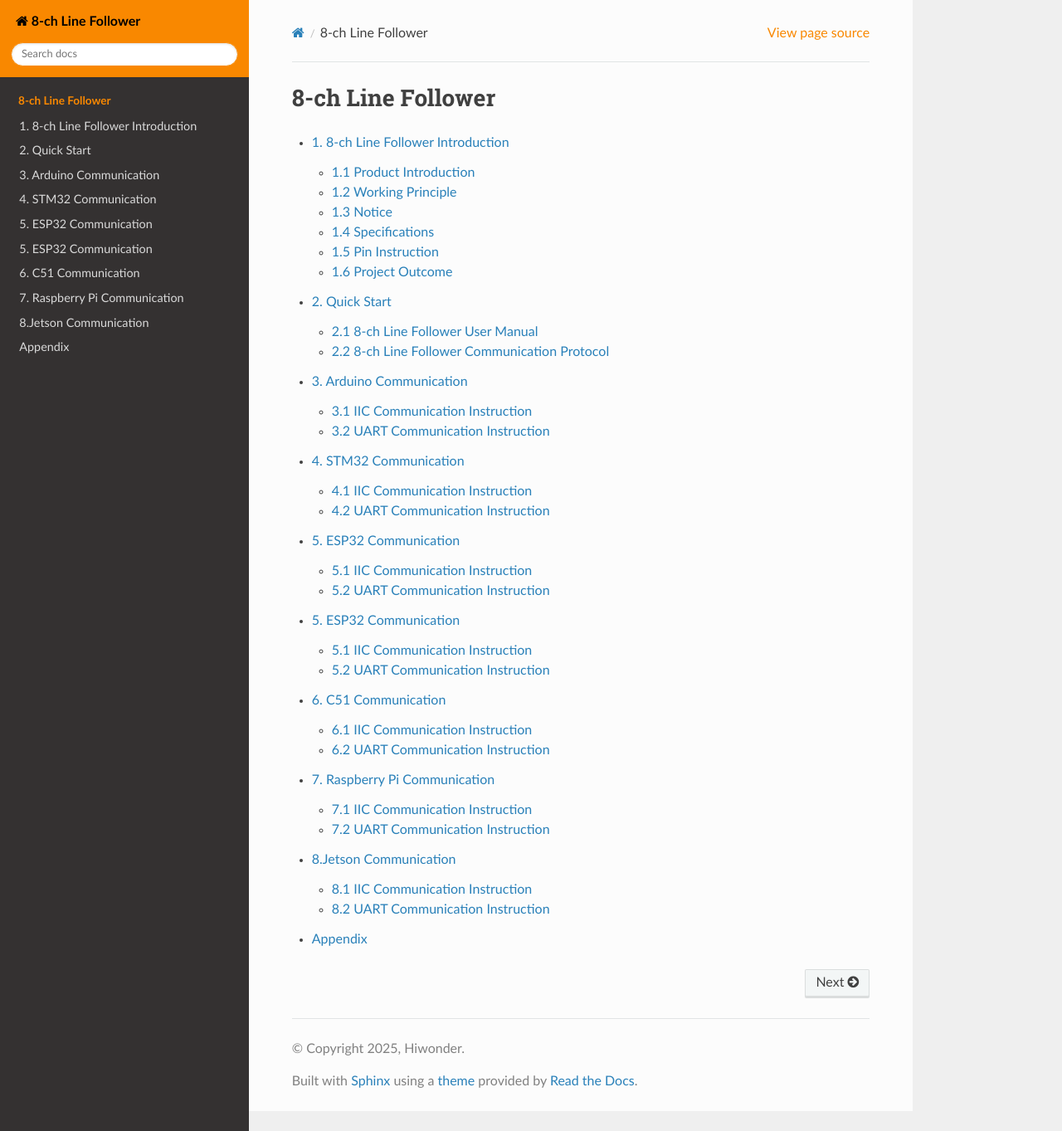
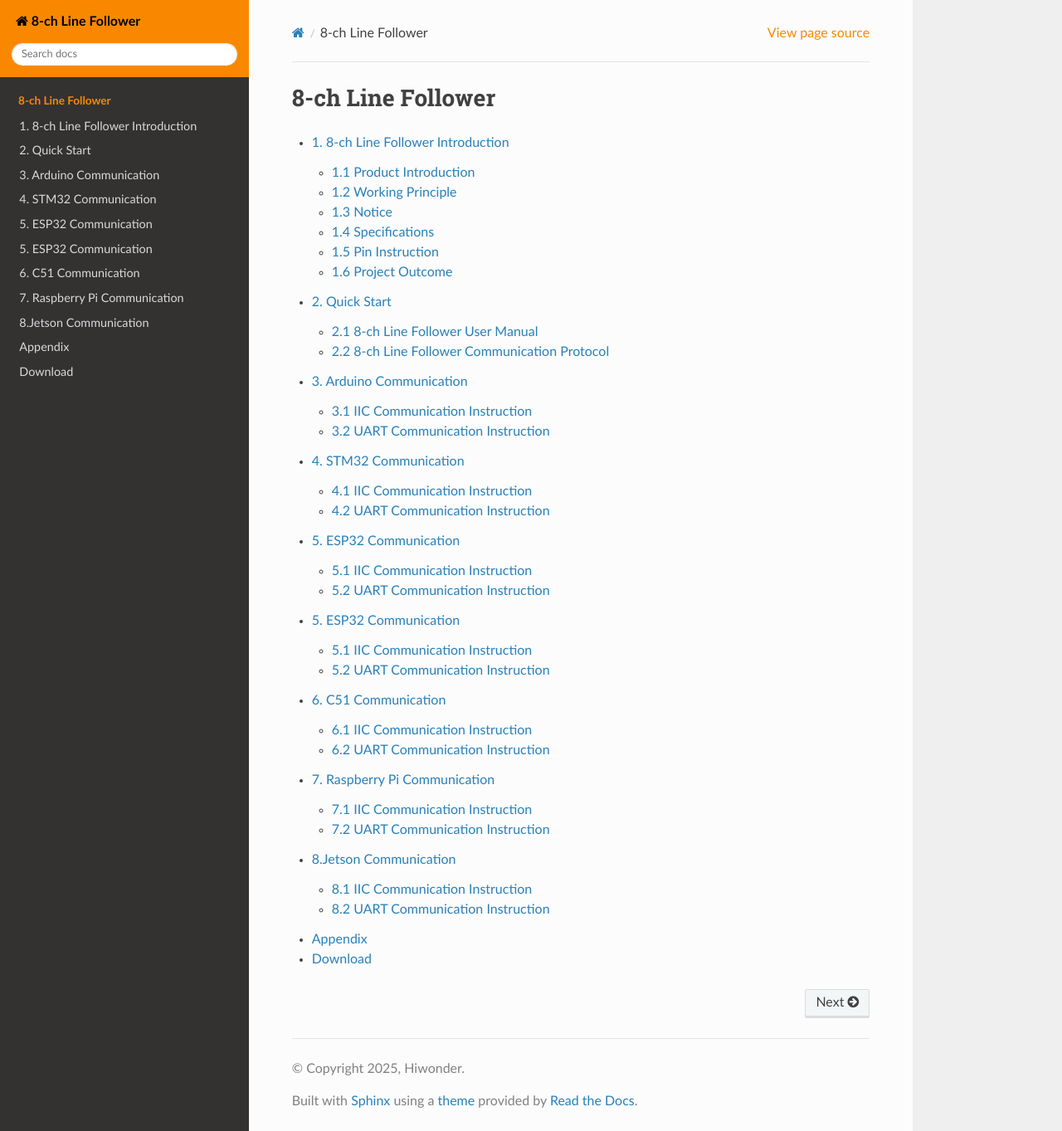
Before and after one commit to Hiwonder-docs/8-ch-Line-Follower, a Sphinx documentation site: the page built from source/index.rst, in a window 1280 px wide and 1363 px high. Shown: the whole window at 83% size. Built offline with Sphinx 7.4.7 and the Read the Docs theme 3.1.0, drawn with Linux system fonts in a browser that asks for light colours.

Commit message:
8-ch Line Follower 3

```diff
--- a/source/index.rst
+++ b/source/index.rst
@@ -21,3 +21,4 @@
    docs/7.Raspberry_Pi_Communication_checked.md
    docs/8.Jetson_Communication_checked.md
    docs/Appendix.md
+   Download <https://drive.google.com/drive/folders/1msBR5EYcObjsTJ1KRKBRr0kevg39aqeT?usp=sharing>
```
